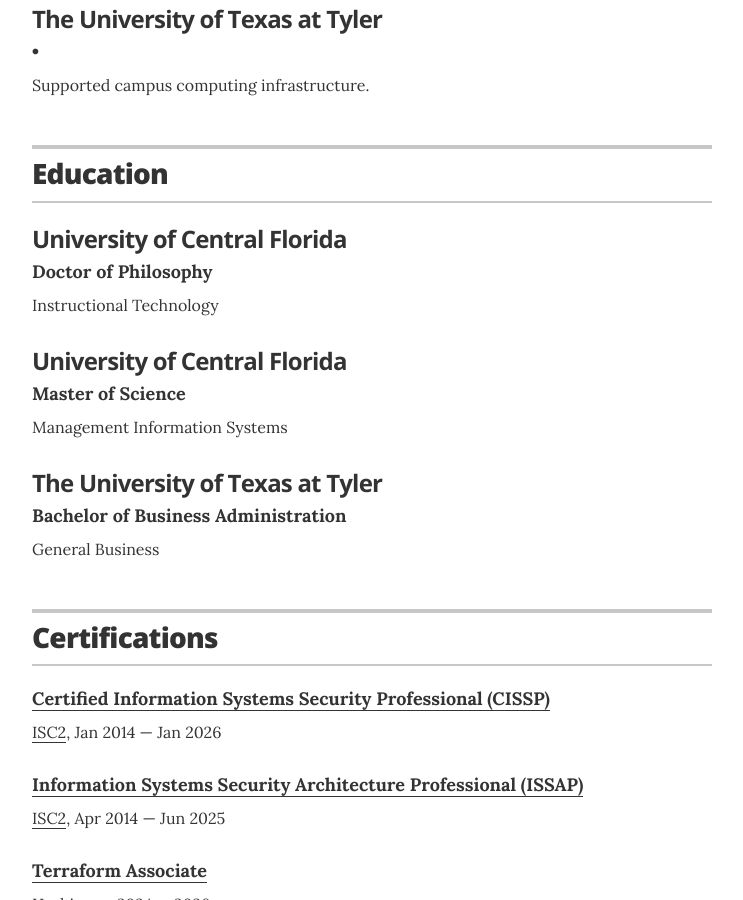
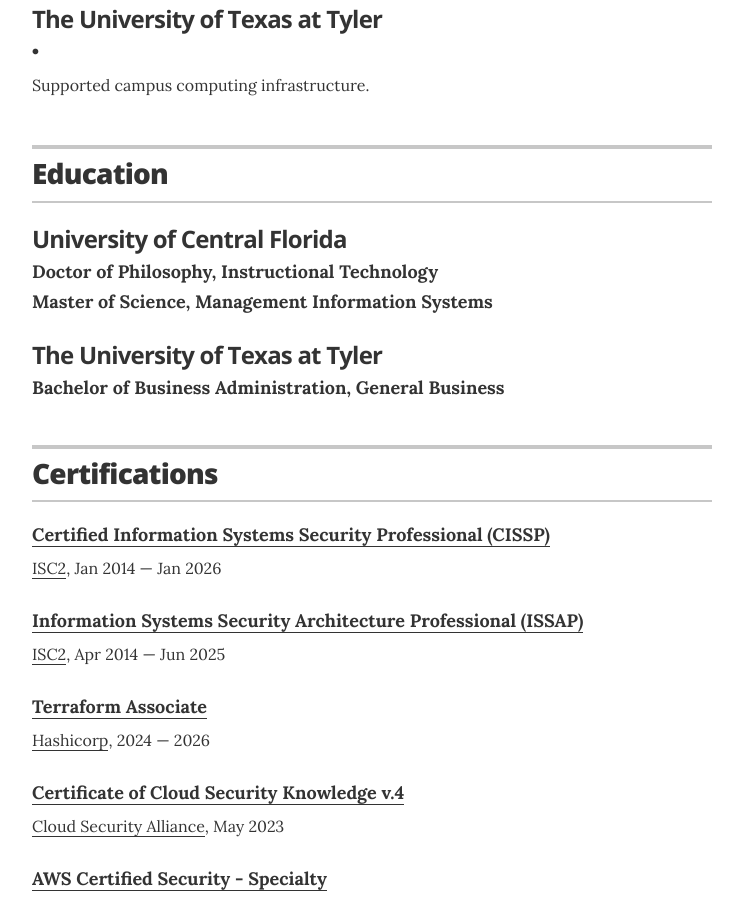
Before and after one commit to deekayen/dkn.github.io, a Jekyll site: the page built from index.html, in a window 1280 px wide and 900 px high, scrolled down 2107 px. Shown: the whole window, without its empty margins (268-1011 px from the left). Built offline with Jekyll 4.4.1, drawn with Linux system fonts in a browser that asks for light colours.

Commit message:
Combine Degrees into a single university heading?

```diff
--- a/_layouts/resume.html
+++ b/_layouts/resume.html
@@ -76,8 +76,9 @@
         {% for education in site.data.education %}
         <div class="resume-item" itemscope itemprop="alumniOf" itemtype="http://schema.org/CollegeOrUniversity">
           <h3 class="resume-item-title" itemprop="name">{{ education.uni }}</h3>
-          <h4 class="resume-item-details group" itemprop="description">{{ education.degree }}</h4>
-          <p class="resume-item-copy">{{ education.summary }}</p>
+          {% for degree in education.degree %}
+          <h4 class="resume-item-details group" itemprop="description">{{ degree }}</h4>
+          {% endfor %}
         </div>
         {% endfor %}
       </section>
```
Also changed, not shown: _data/education.yml (+9 -14 lines).
